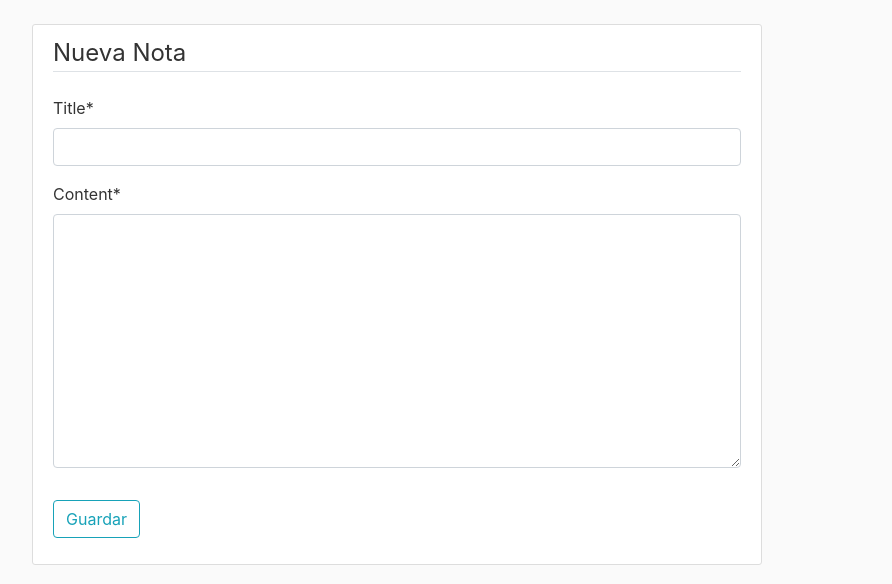
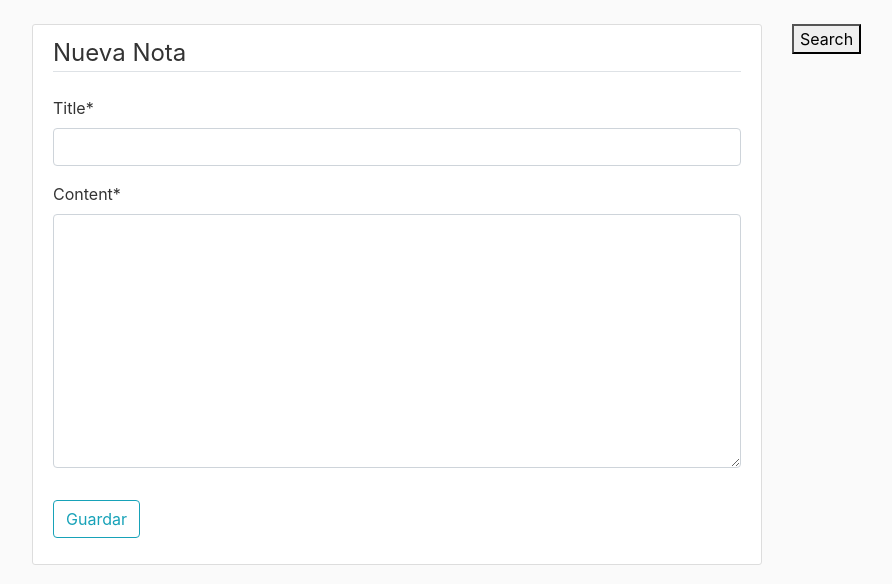
Before and after one commit to ripkoi123/pos, a Django app: page /post/new/ in a window 1280 px wide. Shown: the part 56-640 px from the top of the page, without its empty margins (53-945 px from the left). Run offline with Django 3.2, Linux system fonts and the light colour scheme; a user stored in the database is signed in; some libraries are stand-ins or nearby versions.

Commit message:
Forms In One Page First Try
Signed-off-by: ripkoi123 <rogper94@ymail.com>

```diff
--- a/blog/templates/blog/base.html
+++ b/blog/templates/blog/base.html
@@ -57,8 +57,11 @@
                 {% endfor %}
             {% endif %}
             {% block content %}{% endblock %}
+
+            </div>
+          <div class="col-md-4">
             {% block content1 %}{% endblock %}
-          </div>
+            </div>
         </div>
       </main>
         <!-- jQuery first, then Popper.js, then Bootstrap JS -->
--- a/blog/templates/blog/post_form.html
+++ b/blog/templates/blog/post_form.html
@@ -14,7 +14,9 @@
         </form>
     </div>
 {% endblock content %}
-{% include "blog/search.html"%}
+{% block content1 %}
+    {% include "blog/search.html" %}
+{% endblock content1 %}
 <!-- en el include puede poner un with para indicar que esta trabajando con algun objeto,
      tiene que existir en el view, por ejemplo
      include "archivo.html" with post_list -->
--- a/blog/templates/blog/search.html
+++ b/blog/templates/blog/search.html
@@ -1,4 +1,4 @@
-{% block content1 %}
+{% block content %}
   <form method="get">
     {{ filter.form.as_p }}
     <button type="submit">Search</button>
```
